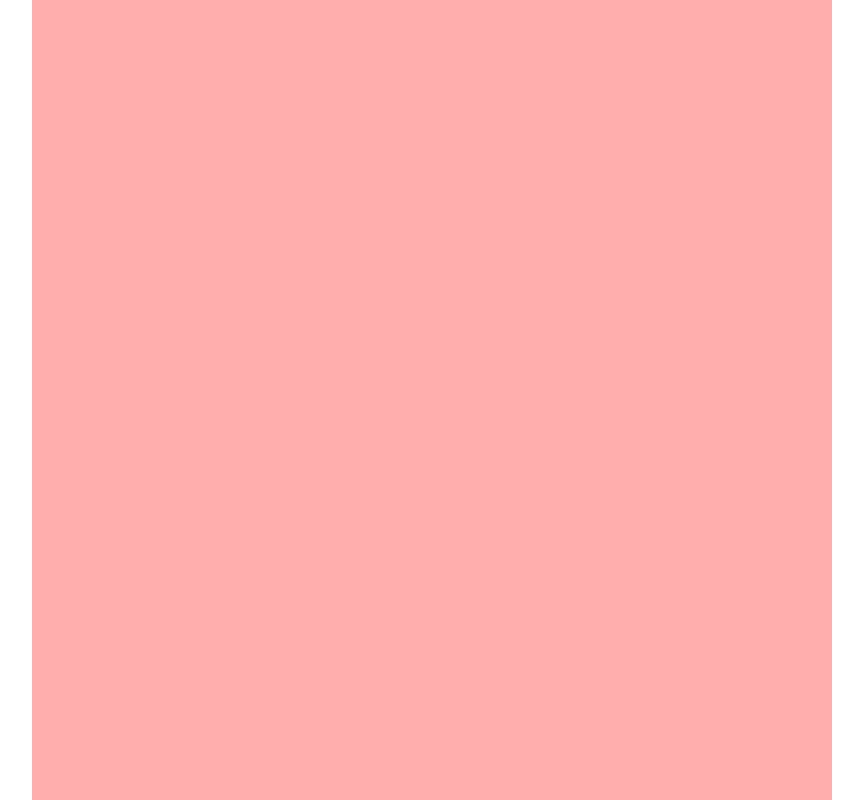
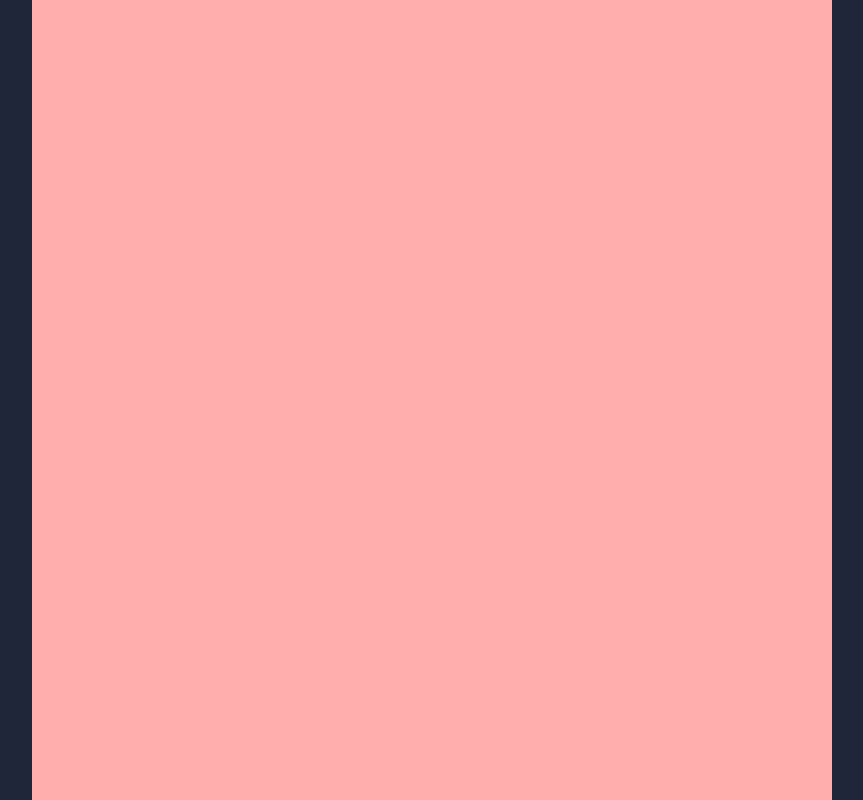
Before and after one commit to Shubxam/evolution-simulation, a website: page www/index.html in a window 1280 px wide. Shown: the whole page, without its empty margins (208-1071 px from the left). Drawn offline with Linux system fonts and the light colour scheme.

Commit message:
fix: correct body background color in index.html

```diff
--- a/www/index.html
+++ b/www/index.html
@@ -10,6 +10,7 @@
     margin: 0;
     padding: 0;
     overflow: hidden;
+    background: #1f2639;
   }
 
   canvas {
```
